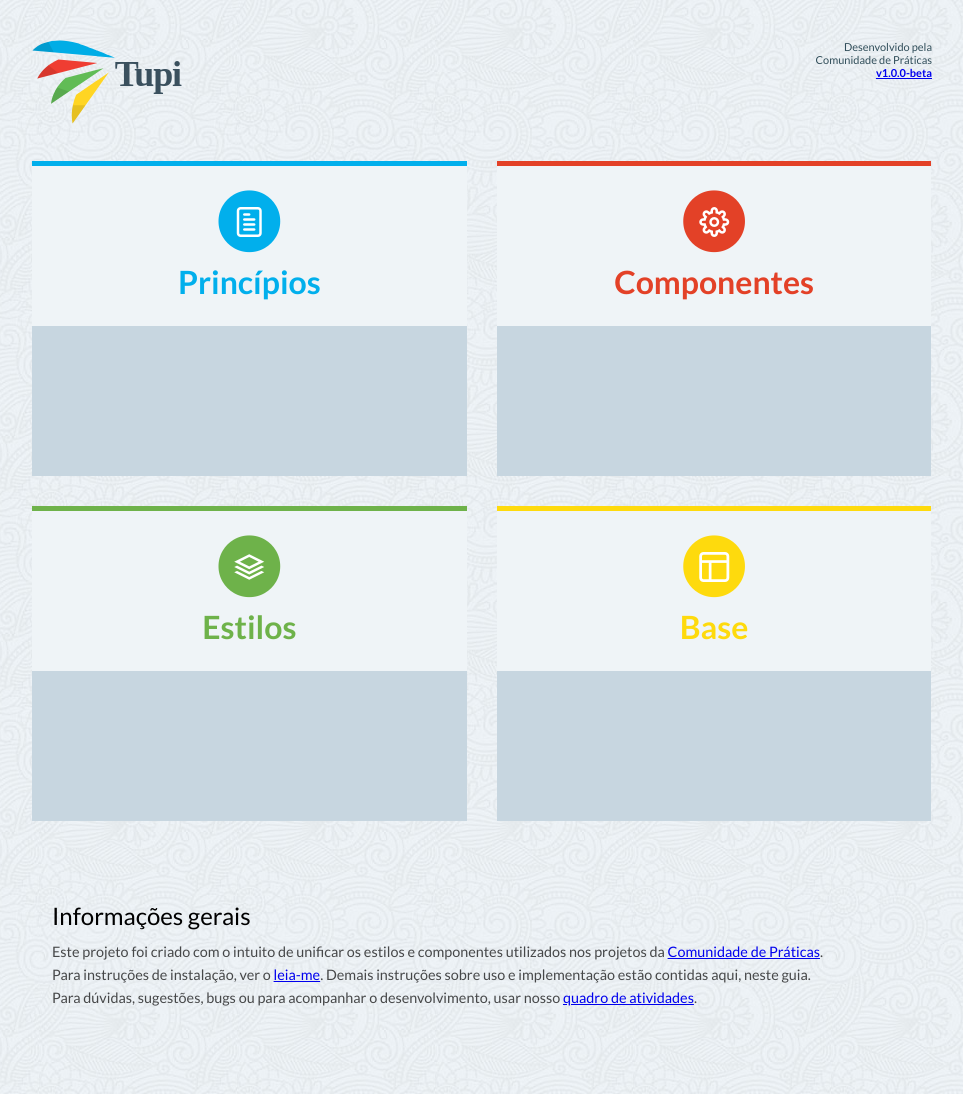
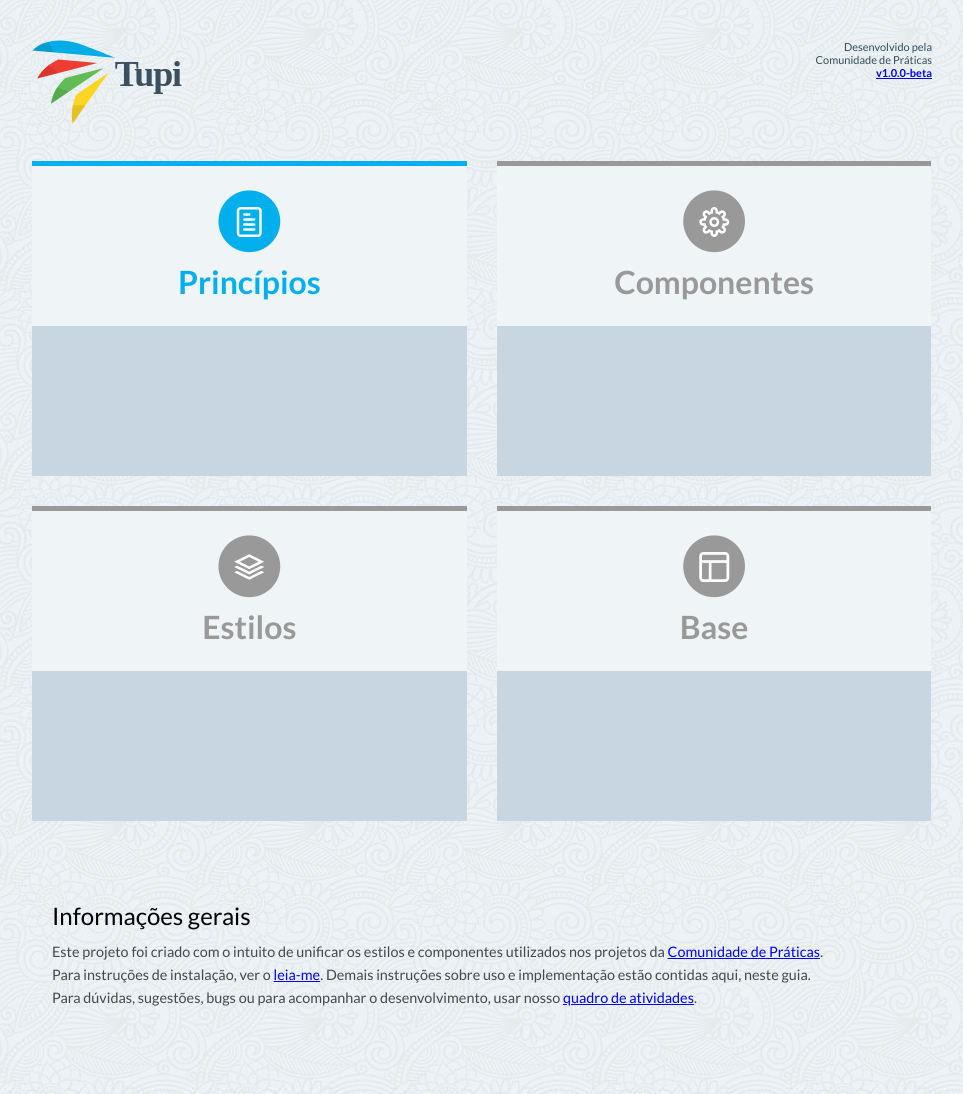
Before and after one commit to ABS-org/tupi-docs, a Jekyll site: the page built from index.html, in a window 1280 px wide. Shown: the whole page, without its empty margins (158-1121 px from the left). Built offline with Jekyll 4.4.1, drawn with Linux system fonts in a browser that asks for light colours; after the commit the page ends 1024 px from its top, so only the background shows below that.

Commit message:
Add some styles and tabs

```diff
--- a/_sass/_components.scss
+++ b/_sass/_components.scss
@@ -117,20 +117,20 @@
   &.principles-box {
     .box-header {
       background: #eff4f7;
-      border-top: 5px solid #01afec;
-      color: #01afec;
+      border-top: 5px solid $principles-color;
+      color: $principles-color;
     }
     .fa-circle {
-      color: #01afec;
+      color: $principles-color;
     }
     &:hover {
       .box-header {
-        background: #01afec;
+        background: $principles-color;
         color: #eff4f7;
-        border-top: 5px solid #019cd0;
+        border-top: 5px solid darken($principles-color, 5%);
       }
       .fa-circle {
-        color: #019cd0;
+        color: darken($principles-color, 5%);
       }
     }
 
@@ -140,21 +140,11 @@
   &.components-box {
     .box-header {
       background: #eff4f7;
-      color: #e34127;
-      border-top: 5px solid #e34127;
+      color: #999;
+      border-top: 5px solid #999;
     }
     .fa-circle {
-      color: #e34127;
-    }
-    &:hover {
-      .box-header {
-        background: #e34127;
-        color: #eff4f7;
-        border-top: 5px solid #d8372e;
-      }
-      .fa-circle {
-        color: #d8372e;
-      }
+      color: #999;
     }
 
   }
@@ -163,21 +153,11 @@
   &.styles-box {
     .box-header {
       background: #eff4f7;
-      color: #6eb24a;
-      border-top: 5px solid #6eb24a;
+      color: #999;
+      border-top: 5px solid #999;
     }
     .fa-circle {
-      color: #6eb24a;
-    }
-    &:hover {
-      .box-header {
-        background: #6eb24a;
-        color: #eff4f7;
-        border-top: 5px solid #58a94e;
-      }
-      .fa-circle {
-        color: #58a94e;
-      }
+      color: #999;
     }
   }
 
@@ -185,21 +165,11 @@
   &.base-box {
     .box-header {
       background: #eff4f7;
-      color: #feda0d;
-      border-top: 5px solid #feda0d;
+      color: #999;
+      border-top: 5px solid #999;
     }
     .fa-circle {
-      color: #feda0d;
-    }
-    &:hover {
-      .box-header {
-        background: #feda0d;
-        color: #eff4f7;
-        border-top: 5px solid #e7c020;
-      }
-      .fa-circle {
-        color: #e7c020;
-      }
+      color: #999;
     }
   }
 }
@@ -219,3 +189,78 @@
 .btn-base {
   background: #feda0d;
 }
+
+
+/**
+* Tabs
+* --------------------------------------------------
+*/
+.tabs {
+  position: relative;
+  margin: 65px 20px 25px 20px;
+  padding-bottom: 50px;
+}
+.tab {
+  float: left;
+  label {
+    background: #fff;
+    padding: 10px;
+    margin-left: -1px;
+    position: relative;
+    left: 1px;
+    top: -29px;
+    -webkit-transition: background-color .17s linear;
+    cursor: pointer;
+  }
+  [type=radio] {
+    display: none;
+  }
+}
+.content-tab {
+  position: absolute;
+  top: 0;
+  left: 0;
+  background: #f5f8fa;
+  right: 0;
+  bottom: 0;
+  -webkit-transition: opacity .6s linear;
+  opacity: 0;
+}
+[type=radio]:checked ~ label {
+  background: #f5f8fa;
+  z-index: 2;
+}
+[type=radio]:checked ~ label ~ .content-tab {
+  z-index: 1;
+  opacity: 1;
+}
+
+#tabs--blank-spaces,
+#tabs--formatting,
+#tabs--comments,
+#tabs--exceptions,
+#tabs--declaration-order {
+  @extend .tabs;
+}
+#tabs--blank-spaces {
+  height: 270px;
+}
+#tabs--formatting {
+  height: 460px;
+}
+#tabs--comments {
+  height: 380px;
+}
+#tabs--exceptions {
+  height: 350px;
+}
+#tabs--declaration-order {
+  height: 480px;
+}
+
+.box-code {
+  margin: 25px 20px 25px 20px;
+  padding-bottom: 50px;
+  background: #f5f8fa;
+  font-weight: normal;
+}
--- a/_sass/_layout.scss
+++ b/_sass/_layout.scss
@@ -6,6 +6,10 @@
   top: -70px;
   .paragraph {
     font-family: 'Open Sans', sans-serif;
+    display: block;
+    position: relative;
+    height: auto;
+    clear: both;
   }
   .header {
     background: #eff4f7;
@@ -31,10 +35,6 @@
   font-weight: 500;
   padding-top: 30px;
   padding-bottom: 5px;
-}
-article h1 + h2 {
-  font-weight: 300;
-  font-size: 1.4em;
 }
 
 article h2 {
--- a/_sass/_scaffold.scss
+++ b/_sass/_scaffold.scss
@@ -9,6 +9,8 @@
   margin:0;
   padding:0;
 }
+
+body,html{height:100%}
 
 body {
   font-family: 'Lato', "Helvetica Neue", "Helvetica", Helvetica, Arial, sans-serif;
--- a/_sass/_variables.scss
+++ b/_sass/_variables.scss
@@ -6,7 +6,7 @@
 
 
 // Colors
-$principles:       #fc0;
-$components:       #fc0;
-$styles:           #fc0;
-$base:             #fc0;
+$principles-color:       #01afec;
+$components-color:       #e34127;
+$styles-color:           #6eb24a;
+$base-color:             #feda0d;
--- a/assets/css/build.css
+++ b/assets/css/build.css
@@ -11,6 +11,9 @@
 * {
   margin: 0;
   padding: 0; }
+
+body, html {
+  height: 100%; }
 
 body {
   font-family: 'Lato', "Helvetica Neue", "Helvetica", Helvetica, Arial, sans-serif;
@@ -172,45 +175,27 @@
   .box.principles-box:hover .box-header {
     background: #01afec;
     color: #eff4f7;
-    border-top: 5px solid #019cd0; }
+    border-top: 5px solid #019cd3; }
   .box.principles-box:hover .fa-circle {
-    color: #019cd0; }
+    color: #019cd3; }
   .box.components-box .box-header {
     background: #eff4f7;
-    color: #e34127;
-    border-top: 5px solid #e34127; }
+    color: #999;
+    border-top: 5px solid #999; }
   .box.components-box .fa-circle {
-    color: #e34127; }
-  .box.components-box:hover .box-header {
-    background: #e34127;
-    color: #eff4f7;
-    border-top: 5px solid #d8372e; }
-  .box.components-box:hover .fa-circle {
-    color: #d8372e; }
+    color: #999; }
   .box.styles-box .box-header {
     background: #eff4f7;
-    color: #6eb24a;
-    border-top: 5px solid #6eb24a; }
+    color: #999;
+    border-top: 5px solid #999; }
   .box.styles-box .fa-circle {
-    color: #6eb24a; }
-  .box.styles-box:hover .box-header {
-    background: #6eb24a;
-    color: #eff4f7;
-    border-top: 5px solid #58a94e; }
-  .box.styles-box:hover .fa-circle {
-    color: #58a94e; }
+    color: #999; }
   .box.base-box .box-header {
     background: #eff4f7;
-    color: #feda0d;
-    border-top: 5px solid #feda0d; }
+    color: #999;
+    border-top: 5px solid #999; }
   .box.base-box .fa-circle {
-    color: #feda0d; }
-  .box.base-box:hover .box-header {
-    background: #feda0d;
-    color: #eff4f7;
-    border-top: 5px solid #e7c020; }
-  .box.base-box:hover .fa-circle {
-    color: #e7c020; }
+    color: #999; }
 
 .btn-principles {
   background: #01afec; }
@@ -224,13 +209,79 @@
 .btn-base {
   background: #feda0d; }
 
+/**
+* Tabs
+* --------------------------------------------------
+*/
+.tabs, #tabs--blank-spaces, #tabs--formatting, #tabs--comments, #tabs--exceptions, #tabs--declaration-order {
+  position: relative;
+  margin: 65px 20px 25px 20px;
+  padding-bottom: 50px; }
+
+.tab {
+  float: left; }
+  .tab label {
+    background: #fff;
+    padding: 10px;
+    margin-left: -1px;
+    position: relative;
+    left: 1px;
+    top: -29px;
+    -webkit-transition: background-color 0.17s linear;
+    cursor: pointer; }
+  .tab [type=radio] {
+    display: none; }
+
+.content-tab {
+  position: absolute;
+  top: 0;
+  left: 0;
+  background: #f5f8fa;
+  right: 0;
+  bottom: 0;
+  -webkit-transition: opacity 0.6s linear;
+  opacity: 0; }
+
+[type=radio]:checked ~ label {
+  background: #f5f8fa;
+  z-index: 2; }
+
+[type=radio]:checked ~ label ~ .content-tab {
+  z-index: 1;
+  opacity: 1; }
+
+#tabs--blank-spaces {
+  height: 270px; }
+
+#tabs--formatting {
+  height: 460px; }
+
+#tabs--comments {
+  height: 380px; }
+
+#tabs--exceptions {
+  height: 350px; }
+
+#tabs--declaration-order {
+  height: 480px; }
+
+.box-code {
+  margin: 25px 20px 25px 20px;
+  padding-bottom: 50px;
+  background: #f5f8fa;
+  font-weight: normal; }
+
 .content {
   background: #fff;
   padding: 0 0 30px;
   position: relative;
   top: -70px; }
   .content .paragraph {
-    font-family: 'Open Sans', sans-serif; }
+    font-family: 'Open Sans', sans-serif;
+    display: block;
+    position: relative;
+    height: auto;
+    clear: both; }
   .content .header {
     background: #eff4f7;
     box-shadow: none;
@@ -255,10 +306,6 @@
   font-weight: 500;
   padding-top: 30px;
   padding-bottom: 5px; }
-
-article h1 + h2 {
-  font-weight: 300;
-  font-size: 1.4em; }
 
 article h2 {
   font-weight: 500;
```
